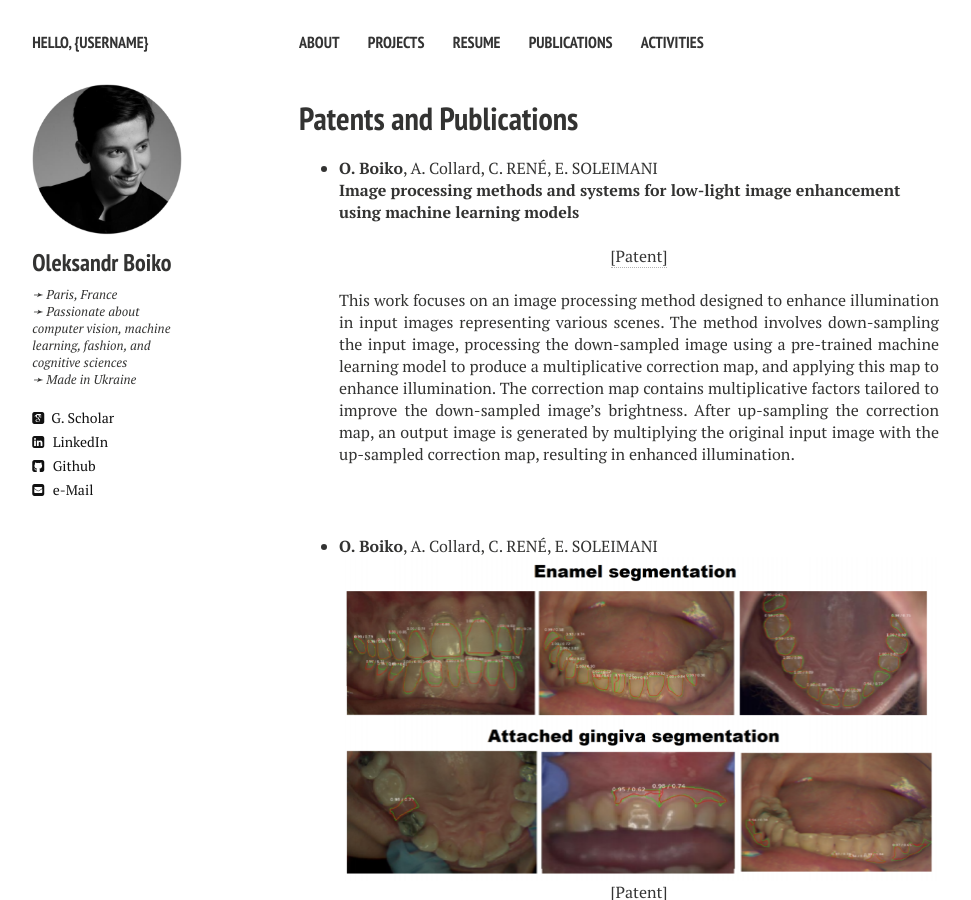
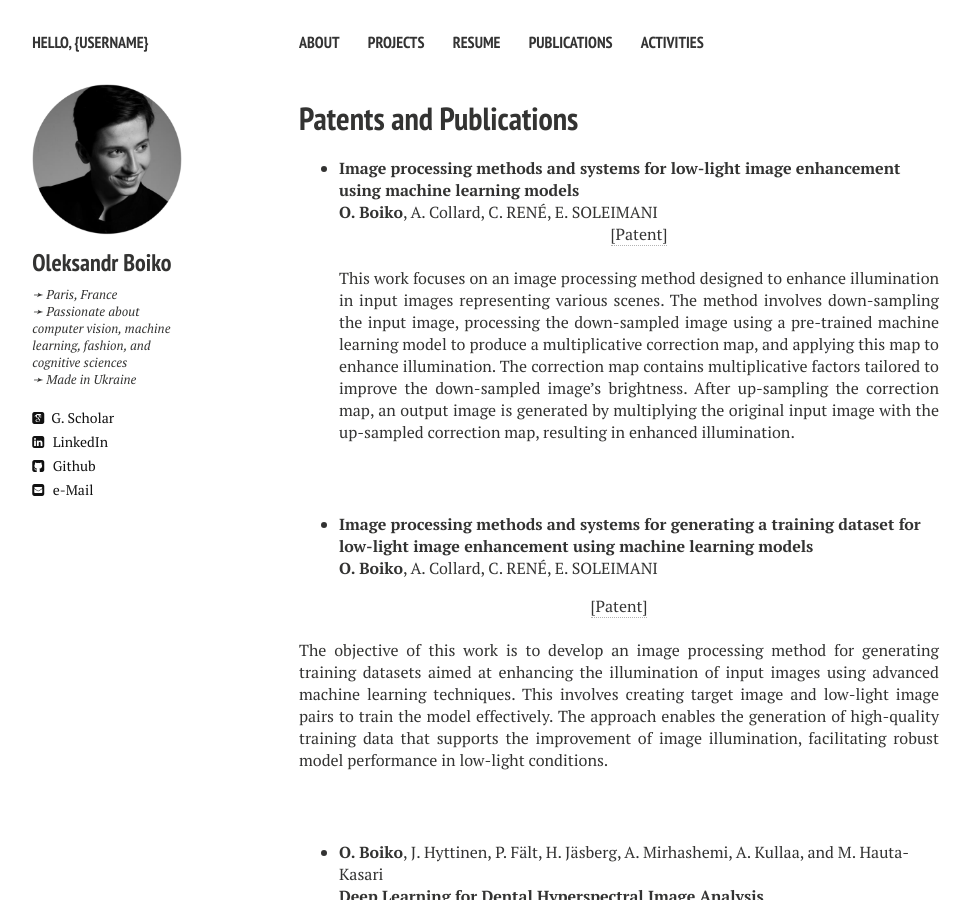
Before and after one commit to alexanch/alexanch.github.io, a Jekyll site: the page built from publications.md, in a window 1280 px wide and 900 px high. Shown: the whole window, without its empty margins (21-992 px from the left). Built offline with Jekyll 4.4.1, drawn with Linux system fonts in a browser that asks for light colours; nearby versions of some CDN libraries.

Commit message:
Update publications.md

```diff
--- a/publications.md
+++ b/publications.md
@@ -6,10 +6,9 @@
 comments: false
 ---
 
-* <b>O. Boiko</b>, A. Collard, C. RENÉ, E. SOLEIMANI
+* <b>Image processing methods and systems for low-light image enhancement using machine learning models</b>
   <br />
-  <b>Image processing methods and systems for low-light image enhancement using machine learning models</b>
-
+  <b>O. Boiko</b>, A. Collard, C. RENÉ, E. SOLEIMANI
   <br />
   <p style="text-align: center;">
    <a href="https://patents.google.com/patent/US20230186446A1/en">[Patent]</a>
@@ -18,15 +17,12 @@
   <p style="text-align: justify;">
   This work focuses on an image processing method designed to enhance illumination in input images representing various scenes. The method involves down-sampling the input image, processing the down-sampled image using a pre-trained machine learning model to produce a multiplicative correction map, and applying this map to enhance illumination. The correction map contains multiplicative factors tailored to improve the down-sampled image’s brightness. After up-sampling the correction map, an output image is generated by multiplying the original input image with the up-sampled correction map, resulting in enhanced illumination.
   </p>
-
   <br /><br />
 
-
-* <b>O. Boiko</b>, A. Collard, C. RENÉ, E. SOLEIMANI
+*
+  <b>Image processing methods and systems for generating a training dataset for low-light image enhancement using machine learning models</b>
   <br />
-
-  <img src="/images/publication_dental.png" alt="deep learning  dental hyperspectral imaging" class="inline"/>
-  <br />
+  <b>O. Boiko</b>, A. Collard, C. RENÉ, E. SOLEIMANI
   <p style="text-align: center;">
    <a href="https://patents.google.com/patent/US20230186612A1/en">[Patent]</a>
   </p>
```
